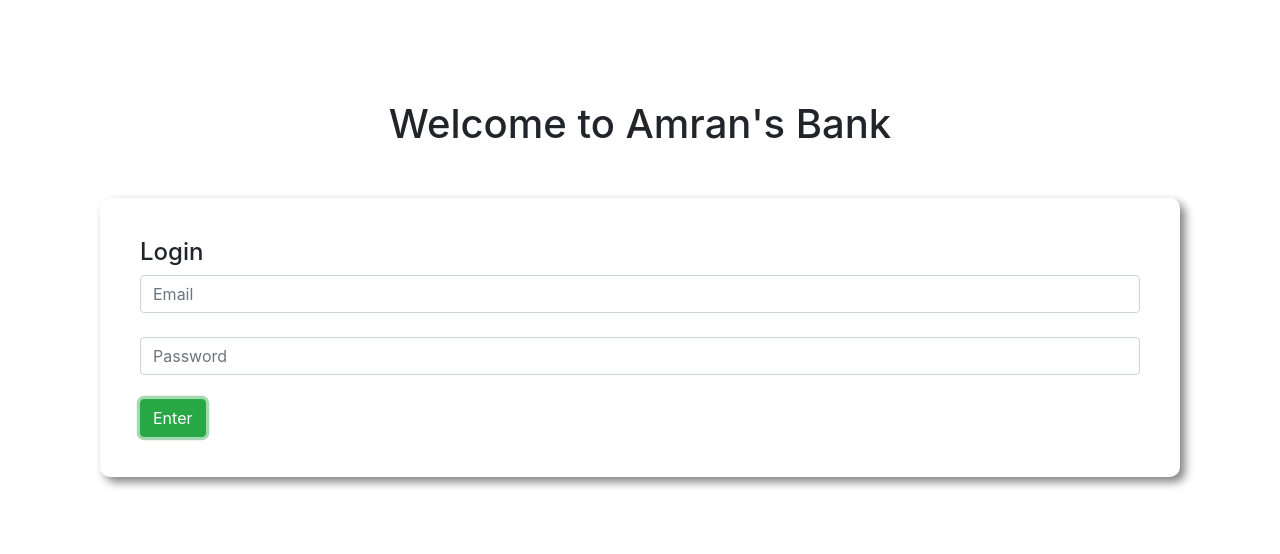
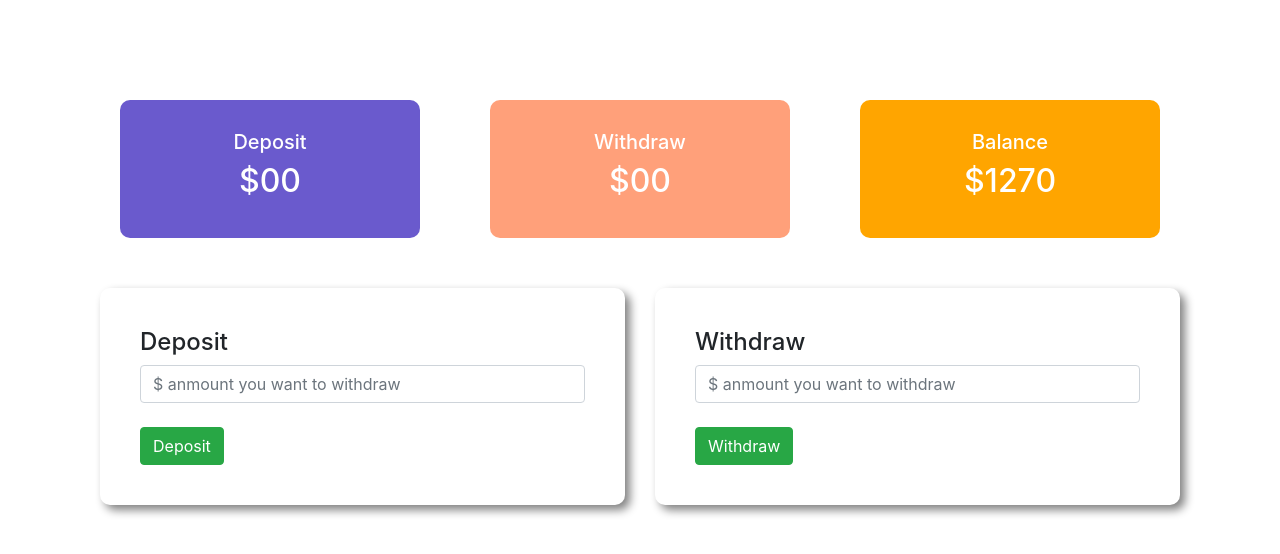
Before and after one commit to bmamran/amranpuspa-bank, a plain HTML site: page index.html in a window 1280 px wide. Both pictures are taken after a click on the button "Enter". Drawn offline with nearby package versions, Linux system fonts and the light colour scheme.

Commit message:
first step done

```diff
--- a/index.html
+++ b/index.html
@@ -20,9 +20,72 @@
             <br>
             <input type="password" class="form-control" name="" id="" placeholder="Password">
             <br>
-            <button class="btn btn-success">Enter</button>
+            <button id="loginpage" class="btn btn-success">Enter</button>
         </div>
     </div>
+    <div id="transaction-area">
+        <div class="row">
+            <div class="col-md-4 text-center">
+                <div class="deposit status">
+                    <h5>Deposit</h5>
+                    <h2>$<span id="currentDeposit">00</span></h2>
+                </div>
+            </div>
+            <div class="col-md-4 text-center">
+                <div class="withdraw status">
+                    <h5>Withdraw</h5>
+                    <h2>$00</h2>
+                </div>
+            </div>
+            <div class="col-md-4 text-center">
+                <div class="balance status">
+                    <h5>Balance</h5>
+                    <h2>$1270</h2>
+                </div>
+            </div>
+        </div>
+        <div class="row">
+            <div class="col-md-6">
+                <div class="submit-area">
+                    <h4>Deposit</h4>
+                    <input id="depositAmount" type="text" class="form-control"
+                        placeholder="$ anmount you want to withdraw">
+                    <br>
+                    <button id="addDeposit" class="btn btn-success">Deposit</button>
+                </div>
+            </div>
+            <div class="col-md-6">
+                <div class="submit-area">
+                    <h4>Withdraw</h4>
+                    <input type="text" class="form-control" placeholder="$ anmount you want to withdraw">
+                    <br>
+                    <button id="addWithdraw" class="btn btn-success">Withdraw</button>
+                </div>
+            </div>
+        </div>
+    </div>
+    <script>
+        //login button event handler
+        const loginBtn = document.getElementById("loginpage");
+        loginBtn.addEventListener("click", function () {
+            const loginArea = document.getElementById("login-area");
+            loginArea.style.display = "none";
+            const transactionArea = document.getElementById("transaction-area");
+            transactionArea.style.display = "block";
+        })
+        //deposit button event handler
+        const depositBtn = document.getElementById("addDeposit");
+        depositBtn.addEventListener("click", function () {
+            const depositDollar = document.getElementById("depositAmount").value;
+            const depositNumber = parseFloat(depositDollar);
+            const currentValue = document.getElementById("currentDeposit").innerText;
+            const currentValueNumber = parseFloat(currentValue);
+            const totalDeposit = depositNumber + currentValueNumber;
+
+            document.getElementById("currentDeposit").innerText = totalDeposit;
+            document.getElementById("depositAmount").value = "";
+        })
+    </script>
 </body>
 
 </html>
--- a/style.css
+++ b/style.css
@@ -11,3 +11,28 @@ body{
     -ms-border-radius: 10px;
     -o-border-radius: 10px;
 }
+#transaction-area{
+    display: none;
+}
+.deposit{
+    background-color: slateblue;
+
+}
+.withdraw{
+    background-color: lightsalmon;
+
+}
+.balance{
+    background-color: orange;
+
+}
+.status{
+    margin: 0px 20px;
+    padding: 30px;
+    color: #fff;
+    border-radius: 10px;
+    -webkit-border-radius: 10px;
+    -moz-border-radius: 10px;
+    -ms-border-radius: 10px;
+    -o-border-radius: 10px;
+}
```
